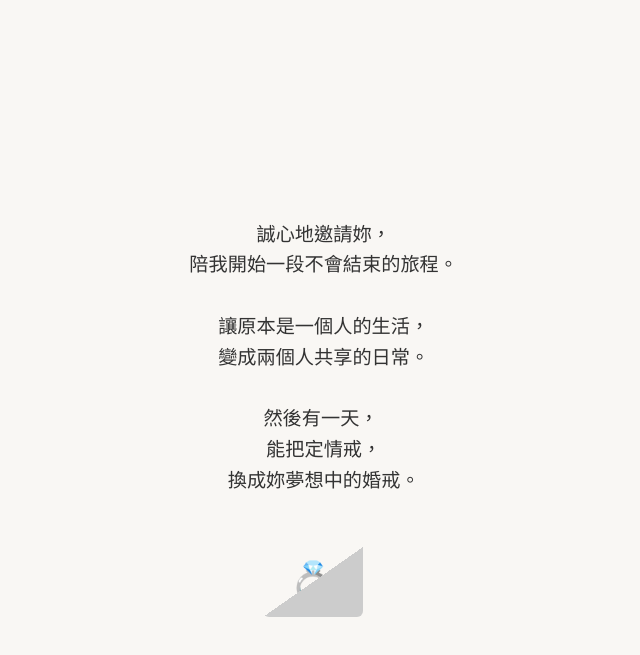
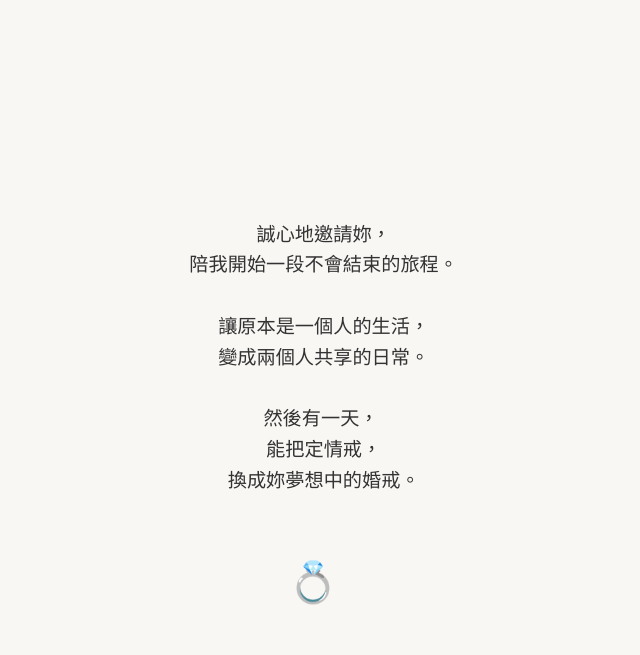
Before and after one commit to jetaime520/10000, a plain HTML site: page index.html in a window 1280 px wide. Both pictures are taken after a click on the element 640 px from the left and 4451 px from the top of the page. Shown: the part 4011-4666 px from the top of the page, without its empty margins (327-967 px from the left). Drawn offline with Linux system fonts and the light colour scheme.

Commit message:
Update index.html

```diff
--- a/index.html
+++ b/index.html
@@ -95,6 +95,7 @@
       background: linear-gradient(to bottom right, transparent 50%, #ccc 50%);
       border-bottom-left-radius: 6px;
       border-bottom-right-radius: 6px;
+      display: none;
     }
     .highlight-pink {
       color: #e91e63;
@@ -238,6 +239,7 @@
     envelope.style.fontSize = '2.5rem';
     envelope.style.border = 'none';
     envelope.style.background = 'none';
+    envelope.classList.add('opened'); // 加這行來隱藏 ::before
   }
 
   // Intersection Observer for fade-in sections
```
